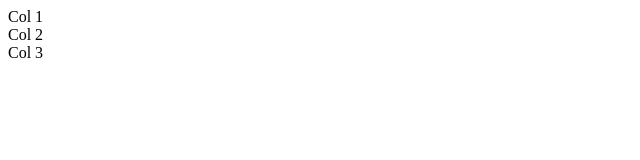
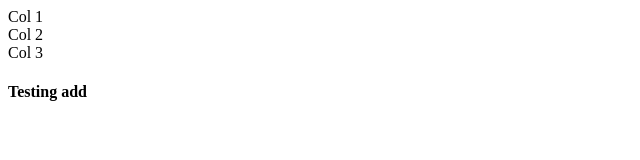
Before and after one commit to chomneau/webfinalproject, a plain HTML site: page menu.html in a window 1280 px wide. Shown: the whole page, without its empty margins (0-640 px from the left). Drawn offline with Linux system fonts and the light colour scheme.

Commit message:
update file menu

```diff
--- a/menu.html
+++ b/menu.html
@@ -12,6 +12,7 @@
             <div class="col-md">Col 1</div>
             <div class="col-md">Col 2</div>
             <div class="col-md">Col 3</div>
+            <h4>Testing add</h4>
         </div>
     </div>
 
```
